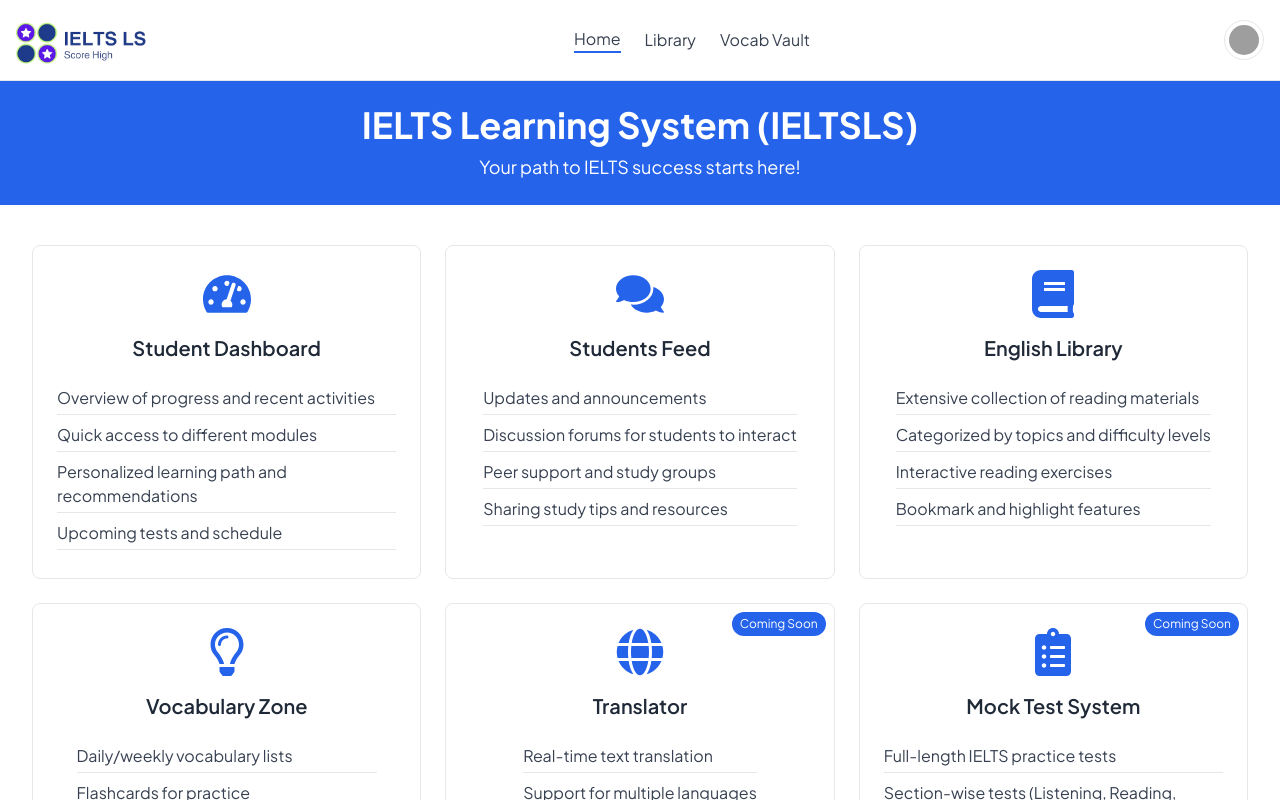
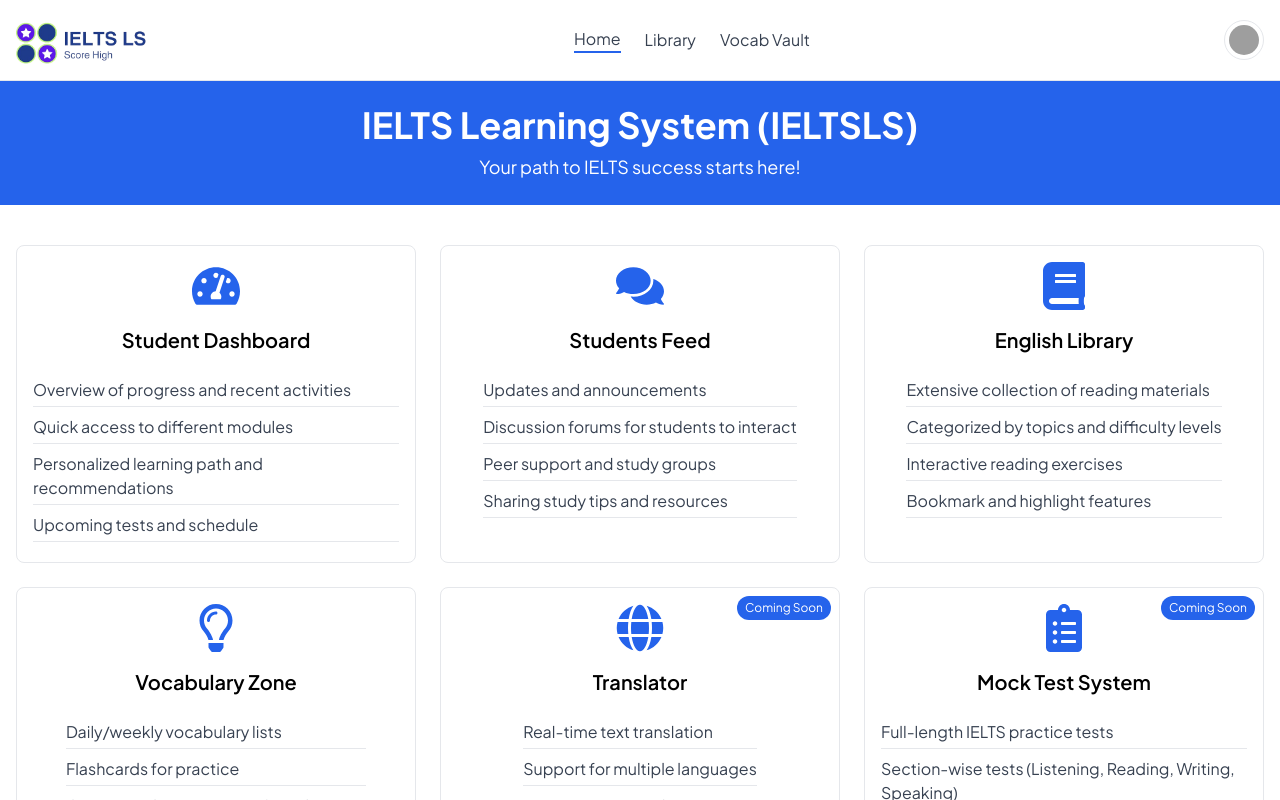
Before and after one commit to zamanmayed1/IELTSLS, a React (Vite) app: page / in a window 1280 px wide. Shown: the top 800 px of the page. Built offline with nearby package versions, Linux system fonts and the light colour scheme; grey boxes are pictures that could not be loaded.

Commit message:
Tiny Update on Theme

```diff
--- a/src/pages/Home.jsx
+++ b/src/pages/Home.jsx
@@ -47,13 +47,13 @@ const Home = () => {
       </header>
 
       {/* Features */}
-      <section className="bg-white py-10 px-2 lg:px-8  mx-auto">
+      <section className="bg-white py-10 px-2 lg:px-4  mx-auto">
         <div className=" mx-auto">
           <div className="grid grid-cols-1 md:grid-cols-2 lg:grid-cols-3 gap-6">
             {homodata.map((feature) => (
               <div
                 key={feature.id}
-                className="bg-white rounded-lg border p-6 transition-transform duration-300 hover:scale-105 flex flex-col items-center relative"
+                className="bg-white rounded-lg border p-4 transition-transform duration-300 hover:scale-105 flex flex-col items-center relative"
               >
                 {renderIcon(feature.iconName)}
                 <h3 className="text-xl font-semibold mb-4 text-center">
--- a/tailwind.config.js
+++ b/tailwind.config.js
@@ -4,6 +4,9 @@ export default {
   theme: {
     extend: {},
   },
+  daisyui: {
+    themes: ["lofi"], // Set DaisyUI to use only the light theme
+  },
   plugins: [
     require('daisyui')
   ],
```
